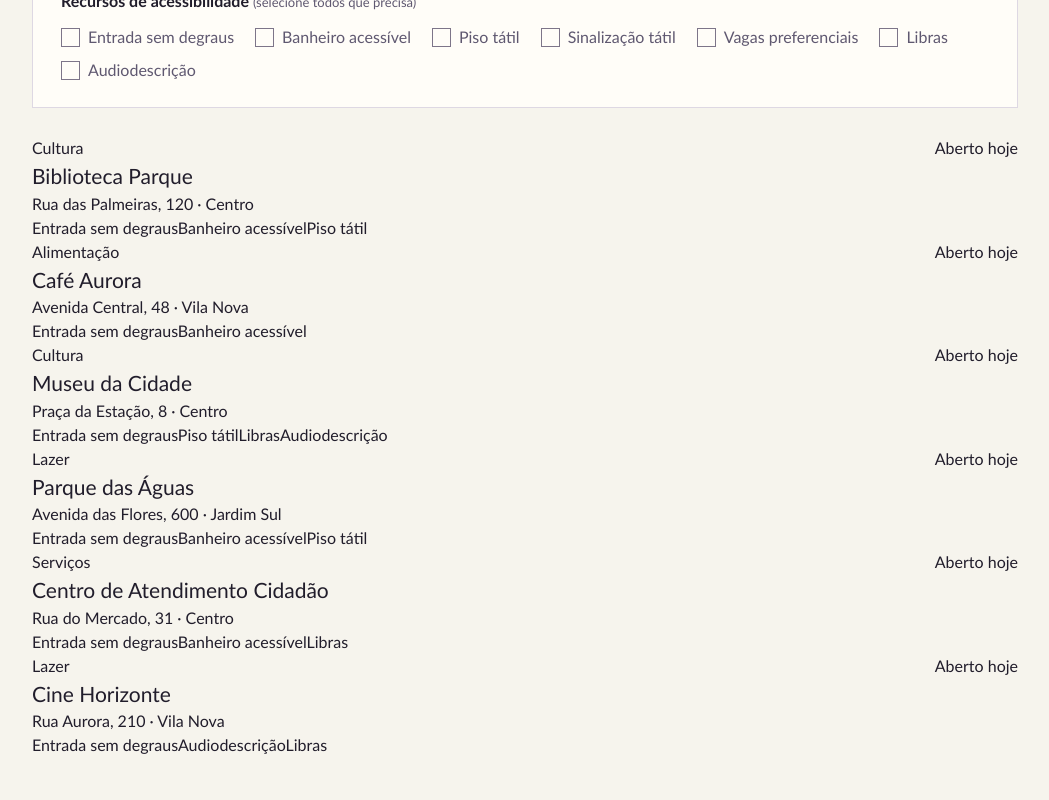
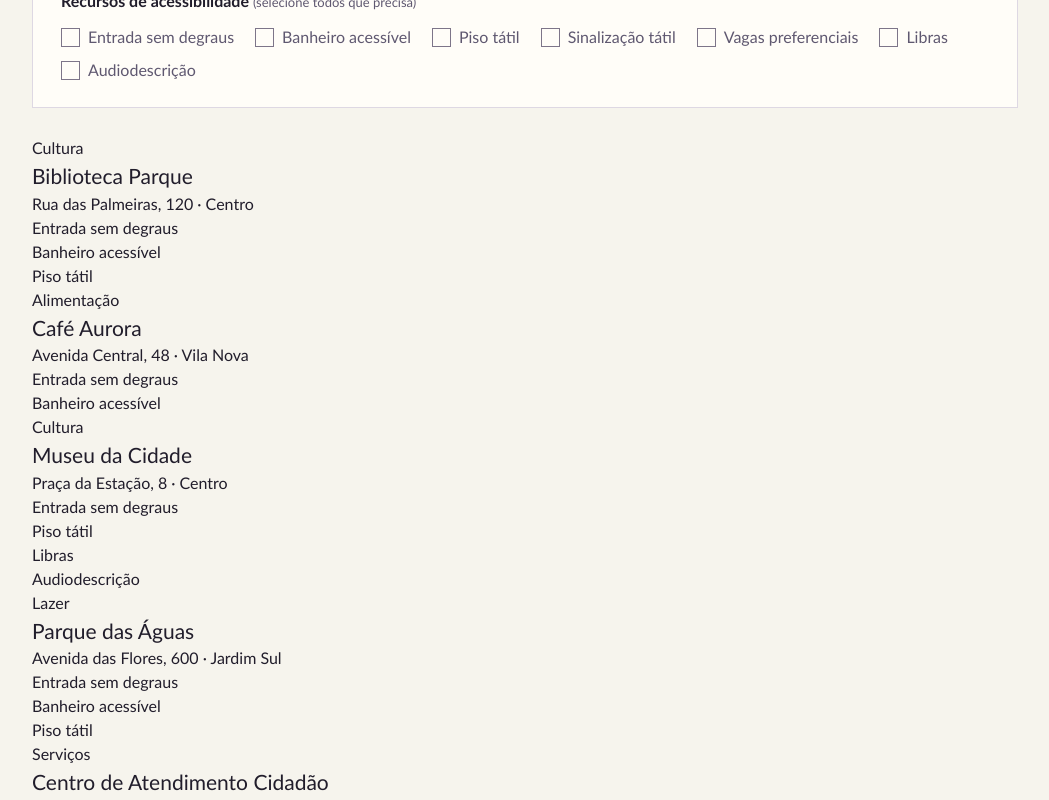
Before and after one commit to 1TDSPJ-26/portal-locais-acessiveis, a React (Vite) app: page /locais in a window 1280 px wide. Shown: the part 980-1780 px from the top of the page, without its empty margins (115-1164 px from the left). Built offline with nearby package versions, Linux system fonts and the light colour scheme.

Commit message:
refactor: usa LocalCard na listagem (#68)

```diff
--- a/src/pages/Locais/index.tsx
+++ b/src/pages/Locais/index.tsx
@@ -9,6 +9,7 @@ import {
   type RecursoAcessibilidade,
 } from "../../types/local";
 import { filtrarLocais } from "../../utils/filtrar-locais";
+import { LocalCard } from "../../components/LocalCard";
 
 const filtrosVazios: FiltrosLocais = { categoria: "", recursos: [] };
 
@@ -229,22 +230,7 @@ export default function LocaisPage() {
         ) : resultados.length > 0 ? (
           <div className="places-grid">
             {resultados.map((local) => (
-              <article className="place-card" key={local.id}>
-                <div className="place-card-top">
-                  <span className="place-category">{local.categoria}</span>
-                  <span className="place-status">Aberto hoje</span>
-                </div>
-                <h3>{local.nome}</h3>
-                <p className="place-address">{local.endereco}</p>
-                <div
-                  className="resource-tags"
-                  aria-label="Recursos disponíveis"
-                >
-                  {local.recursos.map((recurso) => (
-                    <span key={recurso}>{recurso}</span>
-                  ))}
-                </div>
-              </article>
+              <LocalCard key={local.id} local={local} />
             ))}
           </div>
         ) : (
```
